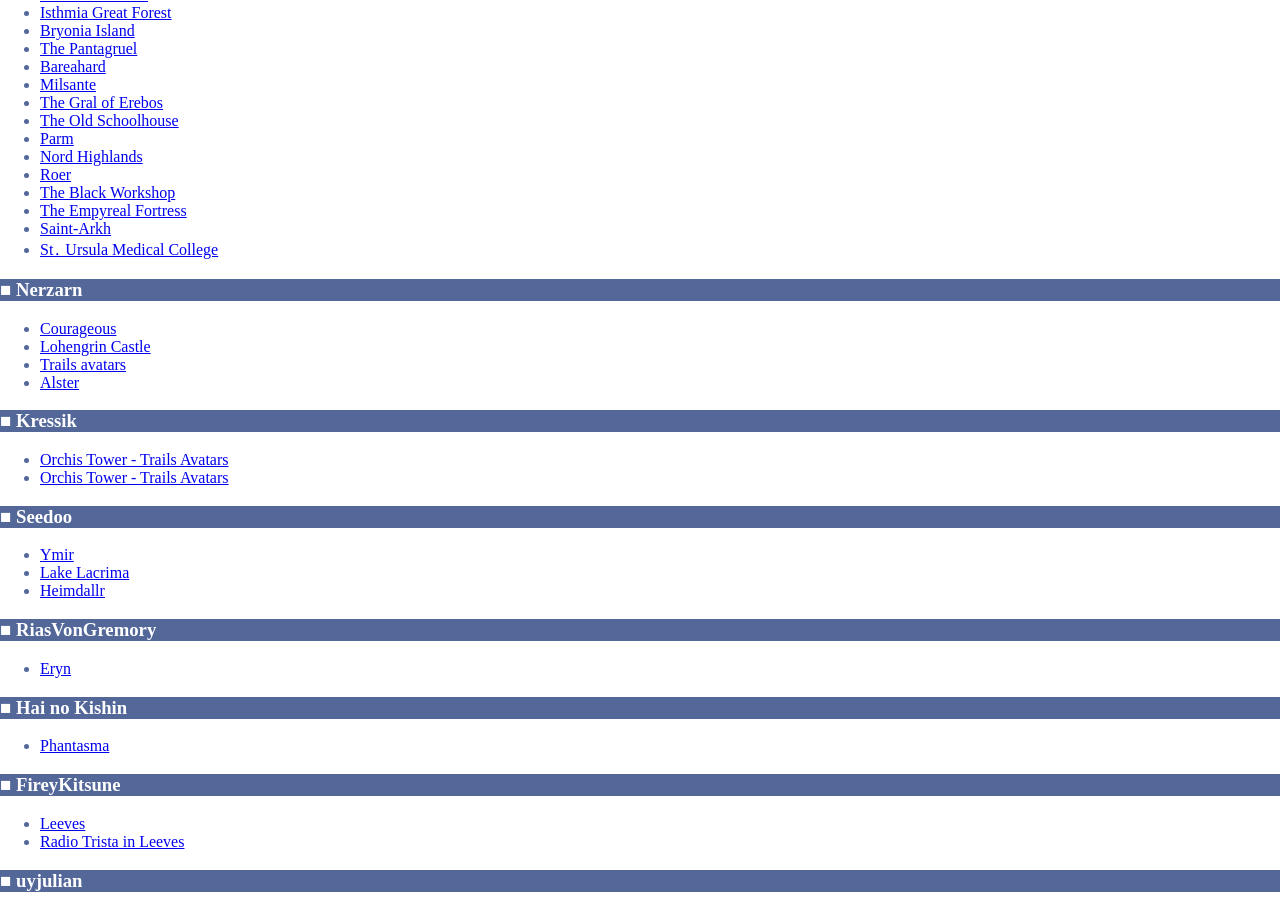
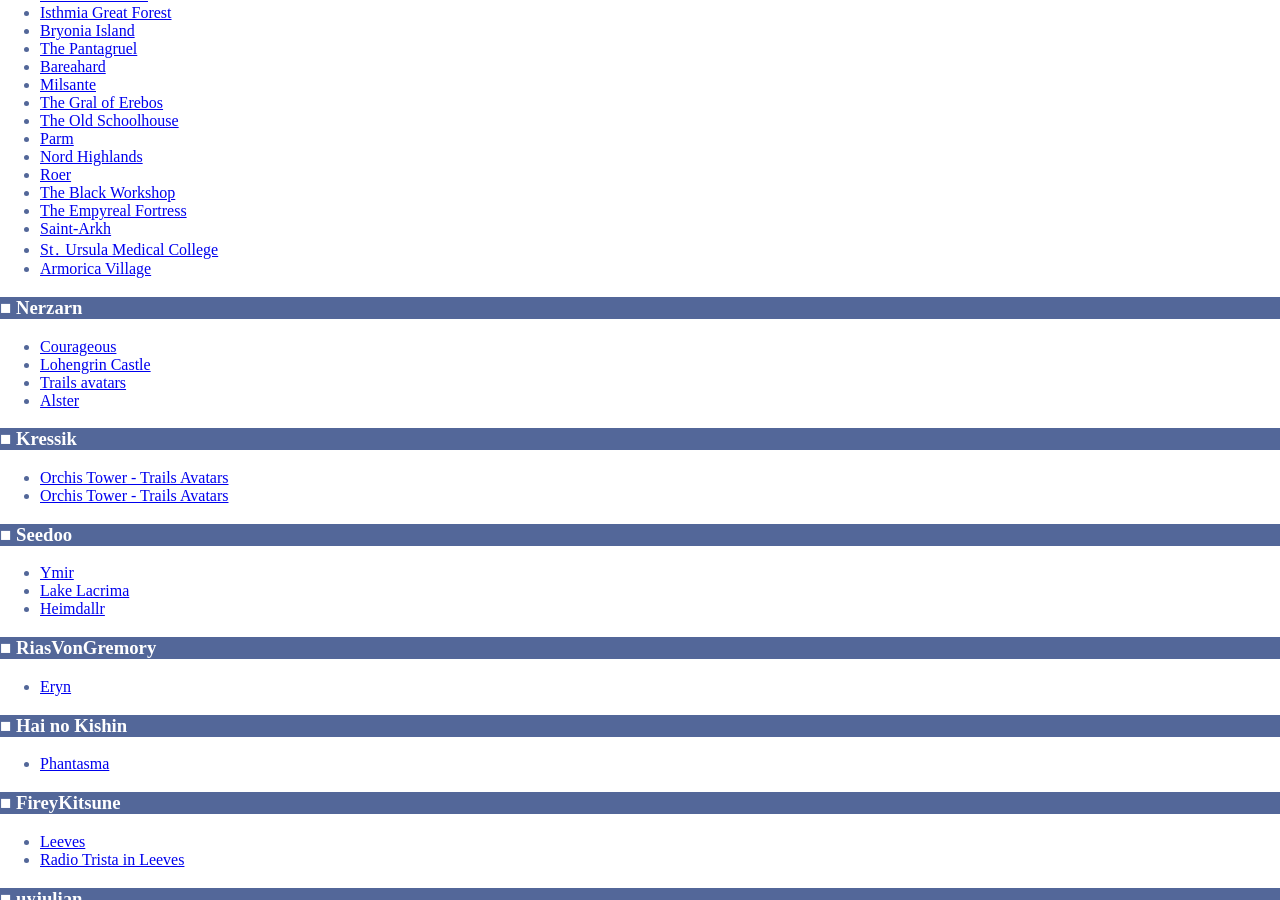
Before and after one commit to uyjulian/falcom-dumps, a Jekyll site: the page built from index.md, in a window 1280 px wide and 900 px high, scrolled down 550 px. Built offline with Jekyll 4.4.1, drawn with Linux system fonts in a browser that asks for light colours.

Commit message:
Add Armorica Village

```diff
--- a/index.md
+++ b/index.md
@@ -39,6 +39,7 @@ If you have questions about usage of the models in a specific environment, sendi
 * [The Empyreal Fortress](https://vrchat.com/home/launch?worldId=wrld_79c24abc-c420-4570-babc-a7df411b4e28)
 * [Saint-Arkh](https://vrchat.com/home/launch?worldId=wrld_368b1151-5b81-475b-8bcd-bd4183f7c95c)
 * [St․ Ursula Medical College](https://vrchat.com/home/launch?worldId=wrld_49e989b8-ec88-4cfc-a0dc-91b8364d814c)
+* [Armorica Village](https://vrchat.com/home/launch?worldId=wrld_449a0630-67e0-4bf6-a7c4-1139dd61b0ef)
 
 
 ### Nerzarn
```
